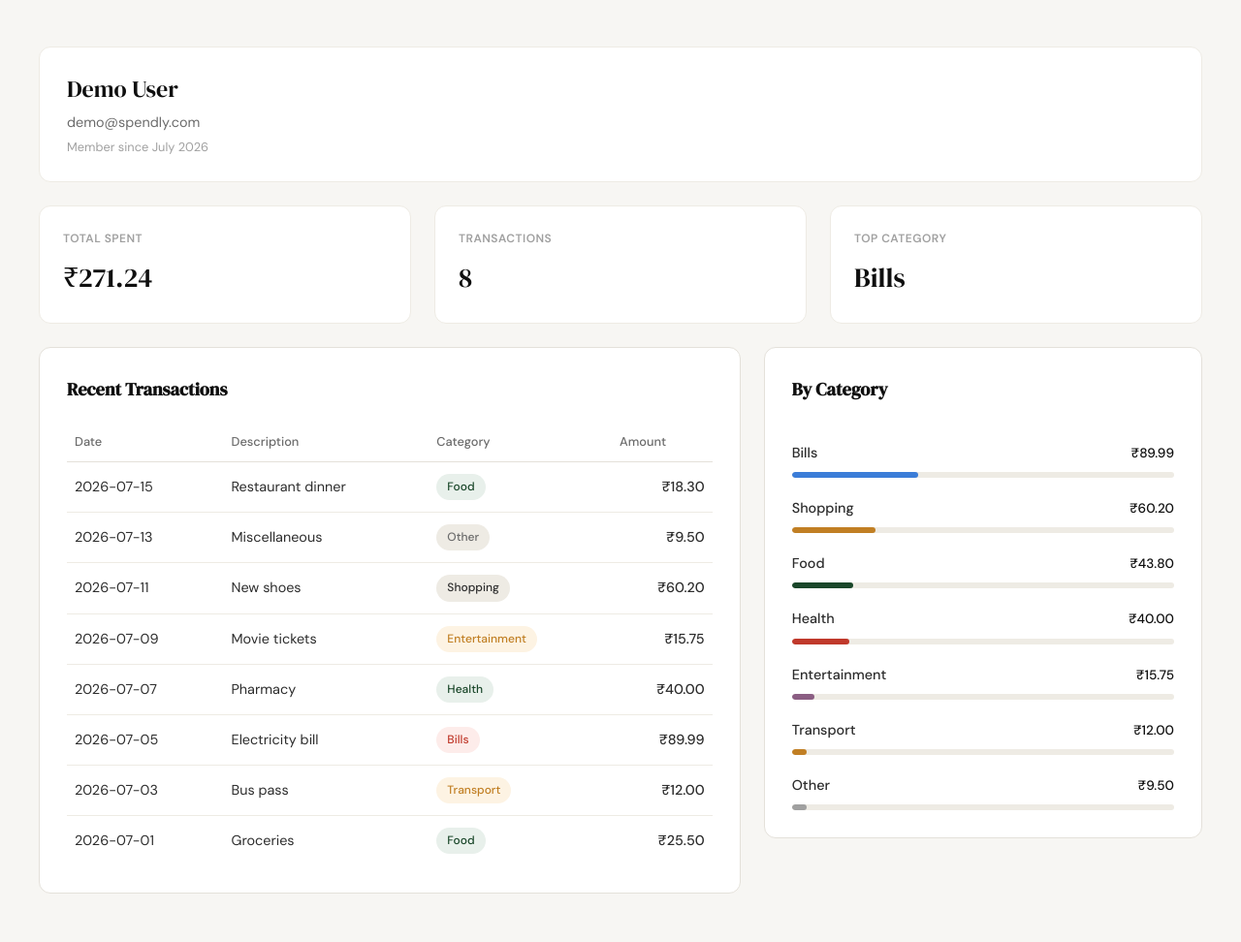
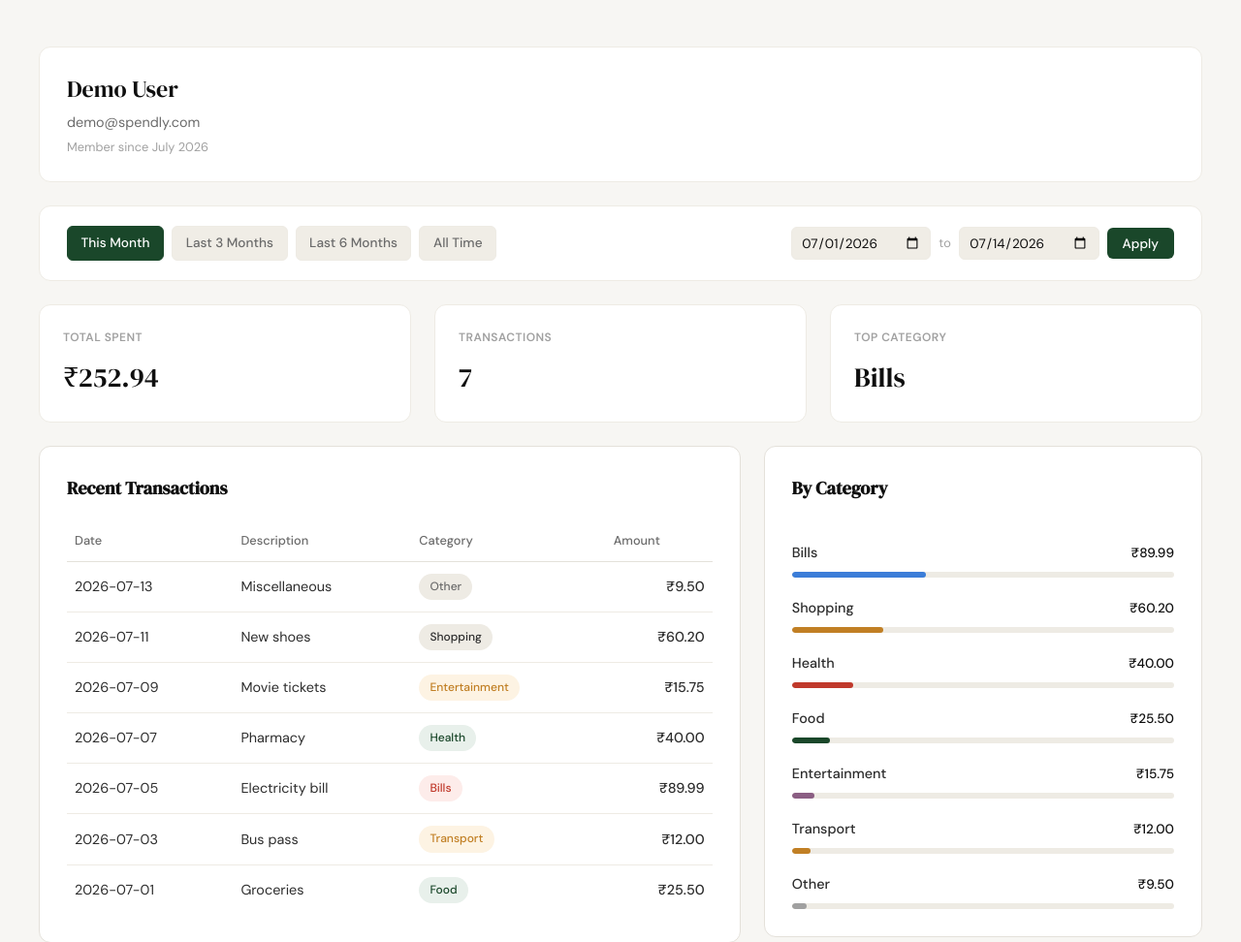
Before and after one commit to Samruddhin-18/spendly, a Flask app: page /profile?date_from=2026-07-01&date_to=2026-07-14 in a window 1280 px wide. Shown: the part 61-1033 px from the top of the page at 97% size. Run offline with Flask 3, Linux system fonts and the light colour scheme; the visitor is signed in with stand-in values (Sample User, id 1); data comes from the database, SQL or seed files in the repository.

Commit message:
Add date-range filter to profile page
Adds date_from/date_to query-param filtering to GET /profile with quick
presets (This Month, Last 3/6 Months, All Time) and a custom range form.
Query helpers support independent open-ended bounds; invalid ranges fall
back to unfiltered with a flash message.

Co-Authored-By: Claude Sonnet 5 <noreply@anthropic.com>

```diff
--- a/app.py
+++ b/app.py
@@ -1,7 +1,8 @@
 import os
 import sqlite3
+from datetime import date, datetime
 
-from flask import Flask, redirect, render_template, request, session, url_for
+from flask import Flask, flash, redirect, render_template, request, session, url_for
 from werkzeug.security import check_password_hash, generate_password_hash
 
 from database.db import get_db, init_db, seed_db
@@ -23,6 +24,35 @@ with app.app_context():
 # ------------------------------------------------------------------ #
 # Routes                                                              #
 # ------------------------------------------------------------------ #
+
+def _parse_iso_date(value):
+    if not value:
+        return None
+    try:
+        return datetime.strptime(value, "%Y-%m-%d").date().isoformat()
+    except ValueError:
+        return None
+
+
+def _months_back(today, months):
+    month_index = today.month - 1 - months
+    year = today.year + month_index // 12
+    month = month_index % 12 + 1
+    return date(year, month, 1)
+
+
+def _date_presets():
+    today = date.today()
+    this_month_start = today.replace(day=1)
+    last_3_start = _months_back(today, 2)
+    last_6_start = _months_back(today, 5)
+    today_iso = today.isoformat()
+    return {
+        "this_month": {"label": "This Month", "date_from": this_month_start.isoformat(), "date_to": today_iso},
+        "last_3_months": {"label": "Last 3 Months", "date_from": last_3_start.isoformat(), "date_to": today_iso},
+        "last_6_months": {"label": "Last 6 Months", "date_from": last_6_start.isoformat(), "date_to": today_iso},
+        "all_time": {"label": "All Time", "date_from": None, "date_to": None},
+    }
 
 @app.route("/")
 def landing():
@@ -124,10 +154,25 @@ def profile():
         return redirect(url_for("login"))
 
     user_id = session["user_id"]
+
+    date_from = _parse_iso_date(request.args.get("date_from"))
+    date_to = _parse_iso_date(request.args.get("date_to"))
+
+    if date_from and date_to and date_from > date_to:
+        flash("Start date must be before end date.")
+        date_from = date_to = None
+
+    presets = _date_presets()
+    active_preset = "all_time" if not date_from and not date_to else None
+    for name, preset in presets.items():
+        if (preset["date_from"], preset["date_to"]) == (date_from, date_to):
+            active_preset = name
+            break
+
     user = get_user_by_id(user_id)
-    stats = get_summary_stats(user_id)
-    transactions = get_recent_transactions(user_id)
-    categories = get_category_breakdown(user_id)
+    stats = get_summary_stats(user_id, date_from, date_to)
+    transactions = get_recent_transactions(user_id, date_from=date_from, date_to=date_to)
+    categories = get_category_breakdown(user_id, date_from, date_to)
 
     return render_template(
         "profile.html",
@@ -135,6 +180,10 @@ def profile():
         stats=stats,
         transactions=transactions,
         categories=categories,
+        date_from=date_from,
+        date_to=date_to,
+        presets=presets,
+        active_preset=active_preset,
     )
 
 
--- a/database/queries.py
+++ b/database/queries.py
@@ -1,4 +1,19 @@
 from database.db import get_db
+
+
+def _date_filter_clause(user_id, date_from, date_to):
+    """Build a WHERE clause + params list filtering by user_id and an
+    optional, independently-bounded date range (either bound may be
+    supplied alone for an open-ended range)."""
+    where = "WHERE user_id = ?"
+    params = [user_id]
+    if date_from:
+        where += " AND date >= ?"
+        params.append(date_from)
+    if date_to:
+        where += " AND date <= ?"
+        params.append(date_to)
+    return where, params
 
 
 def get_user_by_id(user_id):
@@ -29,24 +44,25 @@ def get_user_by_id(user_id):
     }
 
 
-def get_summary_stats(user_id):
+def get_summary_stats(user_id, date_from=None, date_to=None):
     """Return dict with total_spent, transaction_count, top_category for user_id.
 
     If the user has no expenses, returns
     {"total_spent": 0, "transaction_count": 0, "top_category": "—"}.
     """
+    where, params = _date_filter_clause(user_id, date_from, date_to)
+
     db = get_db()
     total_row = db.execute(
-        "SELECT COALESCE(SUM(amount), 0) FROM expenses WHERE user_id = ?",
-        (user_id,),
+        "SELECT COALESCE(SUM(amount), 0) FROM expenses " + where, params
     ).fetchone()
     count_row = db.execute(
-        "SELECT COUNT(*) FROM expenses WHERE user_id = ?", (user_id,)
+        "SELECT COUNT(*) FROM expenses " + where, params
     ).fetchone()
     top_row = db.execute(
-        "SELECT category, SUM(amount) as total FROM expenses "
-        "WHERE user_id = ? GROUP BY category ORDER BY total DESC LIMIT 1",
-        (user_id,),
+        "SELECT category, SUM(amount) as total FROM expenses " + where + " "
+        "GROUP BY category ORDER BY total DESC LIMIT 1",
+        params,
     ).fetchone()
     db.close()
 
@@ -62,31 +78,36 @@ def get_summary_stats(user_id):
     }
 
 
-def get_recent_transactions(user_id, limit=10):
+def get_recent_transactions(user_id, limit=10, date_from=None, date_to=None):
     """Return list of dicts (date, description, category, amount) for user_id,
     ordered newest-first. Returns [] if the user has no expenses.
     """
+    where, params = _date_filter_clause(user_id, date_from, date_to)
+    params.append(limit)
+
     conn = get_db()
     rows = conn.execute(
-        "SELECT date, description, category, amount FROM expenses "
-        "WHERE user_id = ? ORDER BY date DESC, id DESC LIMIT ?",
-        (user_id, limit),
+        "SELECT date, description, category, amount FROM expenses " + where + " "
+        "ORDER BY date DESC, id DESC LIMIT ?",
+        params,
     ).fetchall()
     conn.close()
     return [dict(row) for row in rows]
 
 
-def get_category_breakdown(user_id):
+def get_category_breakdown(user_id, date_from=None, date_to=None):
     """Return list of dicts (name, amount, pct) per category for user_id,
     ordered by amount descending. pct values are integers summing to exactly 100
     (rounding remainder absorbed by the largest category). Returns [] if the
     user has no expenses.
     """
+    where, params = _date_filter_clause(user_id, date_from, date_to)
+
     conn = get_db()
     rows = conn.execute(
-        "SELECT category, SUM(amount) as total FROM expenses "
-        "WHERE user_id = ? GROUP BY category ORDER BY total DESC",
-        (user_id,),
+        "SELECT category, SUM(amount) as total FROM expenses " + where + " "
+        "GROUP BY category ORDER BY total DESC",
+        params,
     ).fetchall()
     conn.close()
 
--- a/static/css/style.css
+++ b/static/css/style.css
@@ -572,6 +572,100 @@ a { color: inherit; text-decoration: none; }
     color: var(--ink-faint);
 }
 
+.profile-filter-bar {
+    background: var(--paper-card);
+    border: 1px solid var(--border-soft);
+    border-radius: var(--radius-md);
+    padding: 1.25rem 1.75rem;
+    display: flex;
+    flex-wrap: wrap;
+    align-items: center;
+    justify-content: space-between;
+    gap: 1rem;
+}
+
+.profile-filter-presets {
+    display: flex;
+    flex-wrap: wrap;
+    gap: 0.5rem;
+}
+
+.profile-filter-preset {
+    font-size: 0.85rem;
+    font-weight: 500;
+    color: var(--ink-muted);
+    background: var(--paper-warm);
+    border: 1px solid var(--border-soft);
+    border-radius: var(--radius-sm);
+    padding: 0.4rem 0.85rem;
+    text-decoration: none;
+    transition: background 0.15s ease, color 0.15s ease, border-color 0.15s ease;
+}
+
+.profile-filter-preset:hover {
+    background: var(--accent-light);
+    color: var(--accent);
+}
+
+.profile-filter-preset.active {
+    background: var(--accent);
+    border-color: var(--accent);
+    color: var(--paper-card);
+}
+
+.profile-filter-custom {
+    display: flex;
+    align-items: center;
+    gap: 0.5rem;
+}
+
+.profile-filter-custom input[type="date"] {
+    font-family: var(--font-body);
+    font-size: 0.85rem;
+    color: var(--ink);
+    background: var(--paper-warm);
+    border: 1px solid var(--border-soft);
+    border-radius: var(--radius-sm);
+    padding: 0.4rem 0.6rem;
+}
+
+.profile-filter-sep {
+    font-size: 0.8rem;
+    color: var(--ink-faint);
+}
+
+.profile-filter-apply {
+    font-family: var(--font-body);
+    font-size: 0.85rem;
+    font-weight: 500;
+    color: var(--paper-card);
+    background: var(--accent);
+    border: none;
+    border-radius: var(--radius-sm);
+    padding: 0.45rem 1rem;
+    cursor: pointer;
+}
+
+.profile-filter-apply:hover {
+    opacity: 0.9;
+}
+
+.flash-messages {
+    width: 100%;
+    max-width: var(--max-width);
+    margin: 0 auto;
+    padding: 1rem 2rem 0;
+}
+
+.flash-message {
+    background: var(--danger-light);
+    color: var(--danger);
+    border: 1px solid var(--danger);
+    border-radius: var(--radius-sm);
+    padding: 0.75rem 1rem;
+    font-size: 0.9rem;
+}
+
 .profile-stats {
     display: grid;
     grid-template-columns: repeat(3, 1fr);
--- a/templates/base.html
+++ b/templates/base.html
@@ -31,6 +31,15 @@
     </nav>
 
     <main class="main-content">
+        {% with messages = get_flashed_messages() %}
+            {% if messages %}
+            <div class="flash-messages">
+                {% for message in messages %}
+                <p class="flash-message">{{ message }}</p>
+                {% endfor %}
+            </div>
+            {% endif %}
+        {% endwith %}
         {% block content %}{% endblock %}
     </main>
 
--- a/templates/profile.html
+++ b/templates/profile.html
@@ -12,6 +12,23 @@
                 <span class="profile-user-email">{{ user.email }}</span>
                 <span class="profile-user-since">Member since {{ user.member_since }}</span>
             </div>
+        </div>
+
+        <div class="profile-filter-bar">
+            <div class="profile-filter-presets">
+                {% for name, preset in presets.items() %}
+                <a
+                    href="{{ url_for('profile', date_from=preset.date_from, date_to=preset.date_to) }}"
+                    class="profile-filter-preset{% if active_preset == name %} active{% endif %}"
+                >{{ preset.label }}</a>
+                {% endfor %}
+            </div>
+            <form method="GET" action="{{ url_for('profile') }}" class="profile-filter-custom">
+                <input type="date" name="date_from" value="{{ date_from or '' }}">
+                <span class="profile-filter-sep">to</span>
+                <input type="date" name="date_to" value="{{ date_to or '' }}">
+                <button type="submit" class="profile-filter-apply">Apply</button>
+            </form>
         </div>
 
         <div class="profile-stats">
```
Also changed, not shown: tests/test_06-date-filter-profile.py (added, +442 -0 lines), .claude/agents/spec-test-writer.md, .claude/specs/06-date-filter-profile.md (added).
